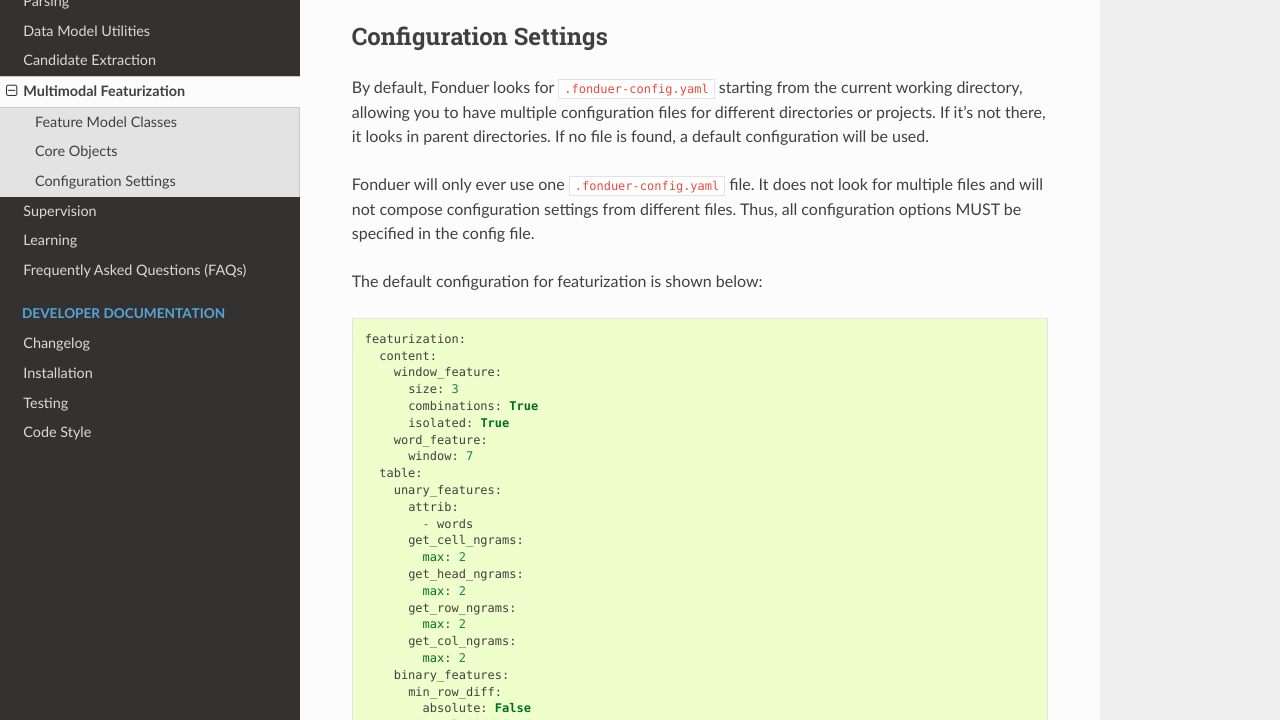
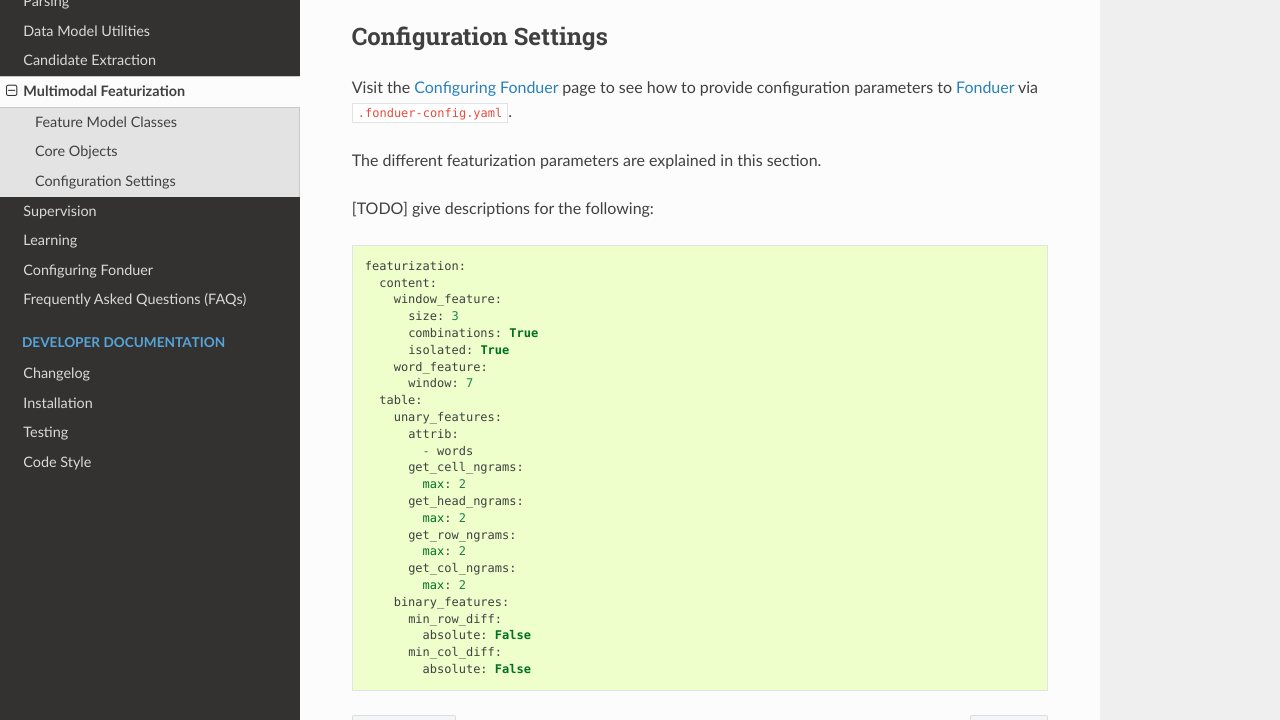
Before and after one commit to HazyResearch/fonduer, a Sphinx documentation site: the page built from docs/user/features.rst, in a window 1280 px wide and 900 px high, scrolled down 464 px, cut to the strip 180-900 px from the top of the window. Built offline with Sphinx 7.4.7 and the Read the Docs theme 2.0.0, drawn with Linux system fonts in a browser that asks for light colours.

Commit message:
Add doc structure for config

```diff
--- a/docs/index.rst
+++ b/docs/index.rst
@@ -27,6 +27,7 @@
     user/features
     user/supervision
     user/learning
+    user/config
     user/faqs
 
 .. toctree::
--- a/docs/user/features.rst
+++ b/docs/user/features.rst
@@ -22,16 +22,12 @@
 Configuration Settings
 ----------------------
 
-By default, Fonduer looks for ``.fonduer-config.yaml`` starting from the
-current working directory, allowing you to have multiple configuration files
-for different directories or projects. If it's not there, it looks in parent
-directories. If no file is found, a default configuration will be used.
+Visit the `Configuring Fonduer`_ page to see how to provide configuration
+parameters to Fonduer_ via ``.fonduer-config.yaml``.
 
-Fonduer will only ever use one ``.fonduer-config.yaml`` file. It does not look
-for multiple files and will not compose configuration settings from different
-files. Thus, all configuration options MUST be specified in the config file.
+The different featurization parameters are explained in this section.
 
-The default configuration for featurization is shown below::
+[TODO] give descriptions for the following::
 
     featurization:
       content:
@@ -60,3 +56,4 @@
             absolute: False
 
 .. _Fonduer: https://github.com/HazyResearch/fonduer
+.. _Configuring Fonduer: config.html
```
Also changed, not shown: docs/user/config.rst (added, +51 -0 lines), docs/user/learning.rst (+21 -0 lines).
